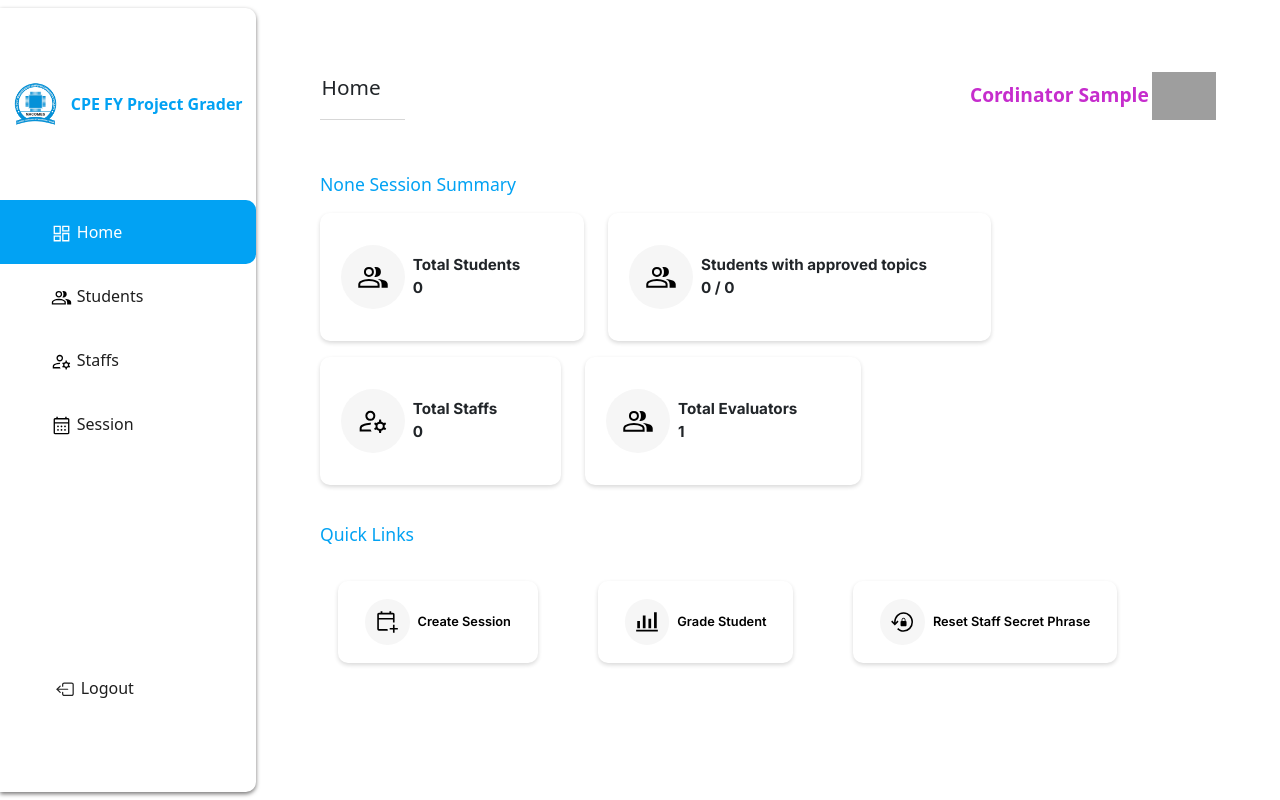
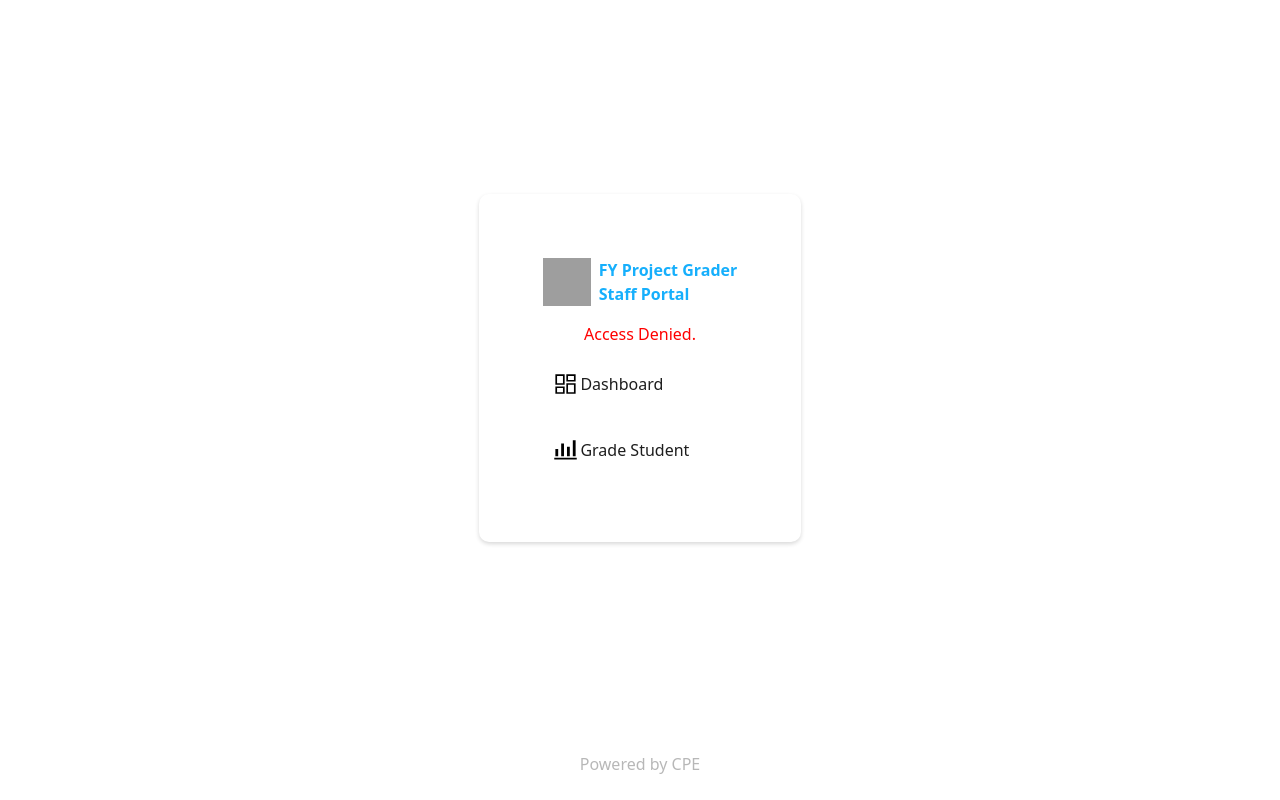
Before and after one commit to Peter-Immanuel/fy-project-grader, a Django app: page /staffs/dashboard/ in a window 1280 px wide. Run offline with Django 3.2, Linux system fonts and the light colour scheme; a user stored in the database is signed in; tables that the repository leaves empty hold one stand-in row (values such as "Sample post"); data that the repository does not hold is empty; grey boxes are pictures that could not be loaded.

Commit message:
Feat: Prevent non supervisor from access staff dashboard

```diff
--- a/apps/grader/views.py
+++ b/apps/grader/views.py
@@ -26,7 +26,8 @@ from django.http import HttpResponse
 from apps.utils.constants import (
     EVALUATION_TYPES,
     STUDENT_TABLE_HEADER,
-    STAFF_TABLE_HEADER
+    STAFF_TABLE_HEADER,
+    STAFF_TYPE,
 )
 from django.contrib.auth.decorators import login_required
 from django.contrib.auth.mixins import LoginRequiredMixin
@@ -523,6 +524,20 @@ class DashboardHomeView(AuthenicatedBaseView):
 
 
     def get(self, request, *args, **kwargs):
+
+        if not self.request.user.profile.staff_type == "Supervisor_and_Evaluator":
+            messages.add_message(request, messages.INFO, "Access Denied.")
+            context = {
+                "title":"FY Project Grader",
+                "subtext":"Staff Portal",
+                "navs": [
+                    (reverse("grader:dashboard"), "dashboard.svg", "Dashboard"),
+                    (reverse("grader:search-for-student"), "bar_chart.svg", "Grade Student"),
+
+                ]
+            }
+            return render(request, "index.html", context)
+
         projects = Project.objects.filter(
             completed=False)
         staff = self.request.user.profile
--- a/static/styles/index.css
+++ b/static/styles/index.css
@@ -15,6 +15,13 @@
     height: 3rem;
     width: 3rem;
     margin-right: 0.5rem;
+}
+
+.important {
+    color: red;
+    display: flex;
+    justify-content: center;
+    align-items: center;
 }
 
 
--- a/templates/index.html
+++ b/templates/index.html
@@ -20,6 +20,10 @@
                     {{title}} <br> {{subtext}}
                 </div>
             </div>
+            {% for message in messages %}
+                <div class="important mt-3"> {{ message }} </div>
+            {% endfor %}
+
             {% for item in navs  %}
                 <a href="{{item.0}}" class="link-wrapper d-flex flex-row align-items-center">
                     <div class="link-icon">
```
